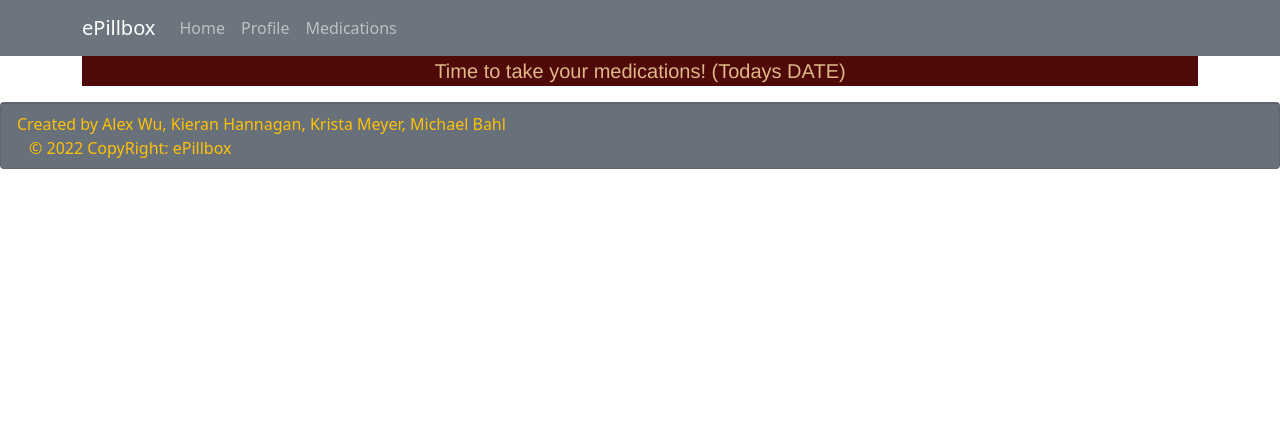
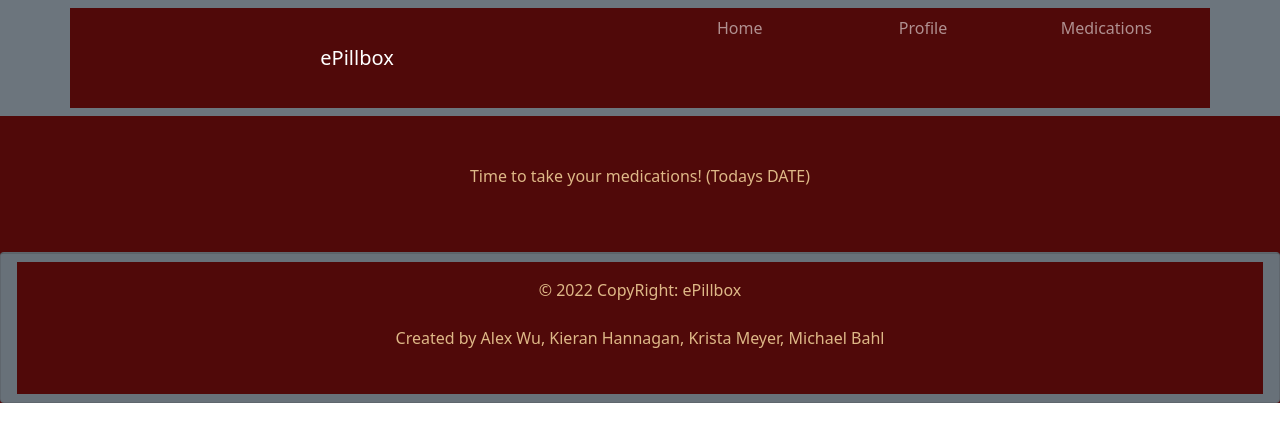
Before and after one commit to KieranHannagan/e-pill-box, a React (Create React App) app in the folder client/: page / in a window 1280 px wide. Shown: the top 442 px of the page. Built offline with nearby package versions, Linux system fonts and the light colour scheme.

Commit message:
css working ish

```diff
--- a/client/src/App.css
+++ b/client/src/App.css
@@ -1,4 +1,4 @@
-Root{
+ /* *root{
     text-align: center;
     background-color: rgb(80, 9, 9);
     color: lightgray;
@@ -7,43 +7,151 @@ Root{
     padding:0em;
     min-height: 100%;
     color:burlywood;
-    }
-  .container{
-      margin: auto;
-  }
-.badge.evne-large-badger{
-
-     font-size:1 .1em;
+    }  */
 
 
-    }
-Button {
-
-    padding: 20px;
+body{
+    margin: 0;
+    width: 100%;
+    height: 100%;
 }
-
 main {
     background-color: rgb(80,9,9);
     color: burlywood;
     margin: 0;
+    min-width:100%;
+    max-width: 100%;
     min-height: 100%;
     max-height:100%;
     padding: 0;
     font-family: 'Franklin Gothic Medium', 'Arial Narrow', Arial, sans-serif;
-    font-weight: 400;
-    line-height: 1.5;
+    font-weight: 500;
     font-size: 20px;
     text-align: center;
 
 }
 
-.card{
+/*navbar-header*/
+nav {
+    width: 100%;
+    height: 100%;
+    justify-content: center;
+  }
+nav a {
+    padding: 0;
+    margin:0;
+    width: 100%;
+}
+
+div{
+    margin: 0;
+    width: 100%;
+    height:100%;
+    background-color: #500909;
+    color: burlywood;
+    text-align: center;
+
+}
+form {
+    margin:0;
+    width: 100%;
+    height:100%;
+    text-align: center;
+
+}
+
+input{
+    text-align: center;
+}
+
+
+footer {
     background-color: rgb(80, 9, 9);
+    margin: 0px;
+    padding: 100%;
+    width: 100%;
+    height: 100%;
+    color: burlywood;
+    text-align: center;
+
+
+  }
+
+
+
+.container{
+    width: 100%;
+    height: 100%;
+    background-color:rgb(80, 9, 9);
     color: burlywood;
 }
 
+.page-title {
+    text-align: center;
+    width: 100%;
+    margin: 0;
+    font-size: 2.5rem;
+}
 
-/* h1{
+
+
+.div {
+    margin: 0;
+    width: 100%;
+    height: 100%;
+
+}
+
+.container{
+    width: 100px;
+    height: 100px;
+}
+.card{
+    margin:0 0 20px 0;
+
+    background-color: rgb(80, 9, 9);
     color: burlywood;
-    background-color
-} */
+    width: auto;
+
+}
+
+
+
+.App-logo {
+
+  height: max-content;
+  height: min-content;
+  height: fit-content(5em);
+  height: auto;
+  pointer-events: none;
+}
+.card {
+  height: max-content;
+  height: min-content;
+  height: auto;
+
+}
+
+
+.App-header {
+  background-color: #310c07;
+  min-height: 100vh;
+  display: flex;
+  flex-direction: column;
+  align-items: center;
+  justify-content: center;
+  font-size: calc(10px + 2vmin);
+  color: rgb(185, 179, 133);
+}
+
+.App-link {
+  color: burlywood;
+  background-color: rgb(80,9,9);
+}
+
+
+.img {
+  width: 5%;
+  height: 5%;
+
+}
--- a/client/src/App.js
+++ b/client/src/App.js
@@ -43,8 +43,8 @@ function App() {
       <Router>
         <div className="flex-column justify-flex-start min-100-vh">
           <Header />
-          <div className="container">
-            <Switch>
+          <div className="flex-wrap justifty-flex-start-min-100-vw">
+            <Switch bg='secondary'>
               <Route exact path="/" component={Home} />
               <Route exact path="/login" component={Login} />
               <Route exact path="/signup" component={Signup} />
--- a/client/src/components/Footer/index.js
+++ b/client/src/components/Footer/index.js
@@ -6,16 +6,19 @@ import { Container, Card } from 'react-bootstrap';
 const Footer = () => {
     return (
 
-        <Card text-center bg='secondary' variant='dark' text='warning'>
+        <Card text="center" bg='secondary' variant='dark' text='warning'>
 
             <Card.Footer className="md-3 action">
-                <h7 className='text-center' >
-                    Created by Alex Wu,  Kieran Hannagan, Krista Meyer, Michael Bahl
 
-                </h7>
-                <div clssName='footer-copyright text-center py-3'>
-                    <Container fluid>
+                <div className='footer-copyright text-center py-3'>
+                    <Container classname="md-3 fluid">
                         &copy; {new Date().getFullYear()} CopyRight: ePillbox
+                        <br></br>
+                        <br></br>
+                        <h7 className='text-center' >
+                        Created by Alex Wu,  Kieran Hannagan, Krista Meyer, Michael Bahl
+                        </h7>
+
                     </Container>
                 </div>
 
--- a/client/src/components/Header/index.js
+++ b/client/src/components/Header/index.js
@@ -1,5 +1,5 @@
 
-import { Navbar, Nav, Container } from 'react-bootstrap';
+import { Navbar, Nav, Container, Button } from 'react-bootstrap';
 // import {Medications} from './components/Medications';
 
 const Header =() =>{
@@ -7,11 +7,12 @@ const Header =() =>{
     <Navbar bg="secondary" variant="dark">
     <Container>
     <Navbar.Brand href="/">ePillbox</Navbar.Brand>
-    <Nav className="me-auto">
+    <Nav className="md-auto">
       <Nav.Link href="/">Home</Nav.Link>
       <Nav.Link href="profile">Profile</Nav.Link>
       <Nav.Link href="/medications">Medications</Nav.Link>
       {/* <Nav.Link href="#medications">Medications</Nav.Link> */}
+
 
     </Nav>
     </Container>
--- a/client/src/index.css
+++ b/client/src/index.css
@@ -13,6 +13,9 @@
   html,
   body {
     min-height: 100%;
+    max-height: 100%;
+    min-width: 100%;
+    max-width:100%
   }
 
   body {
@@ -22,6 +25,5 @@
     font-weight: 400;
     line-height: 1.5;
     font-size: 20px;
-    color: var(--dark);
     background-color: rgb(109, 3, 3);
   }
--- a/client/src/index.js
+++ b/client/src/index.js
@@ -1,6 +1,6 @@
 import React from 'react';
 import ReactDOM from 'react-dom';
-// import './index.css';
+import './index.css';
 import App from './App';
 // import reportWebVitals from './reportWebVitals';
 
--- a/client/src/pages/Home.js
+++ b/client/src/pages/Home.js
@@ -14,9 +14,13 @@ const Home = () => {
   // }
   return (
 
-    <main>
+    <container class="md-12">
+      <br></br>
+      <br></br>
       <p>Time to take your medications! (Todays DATE)</p>
-    </main>
+      <br></br>
+      <br></br>
+    </container >
   );
 };
 
```
Also changed, not shown: client/src/pages/Login.js (line endings or trailing spaces).
